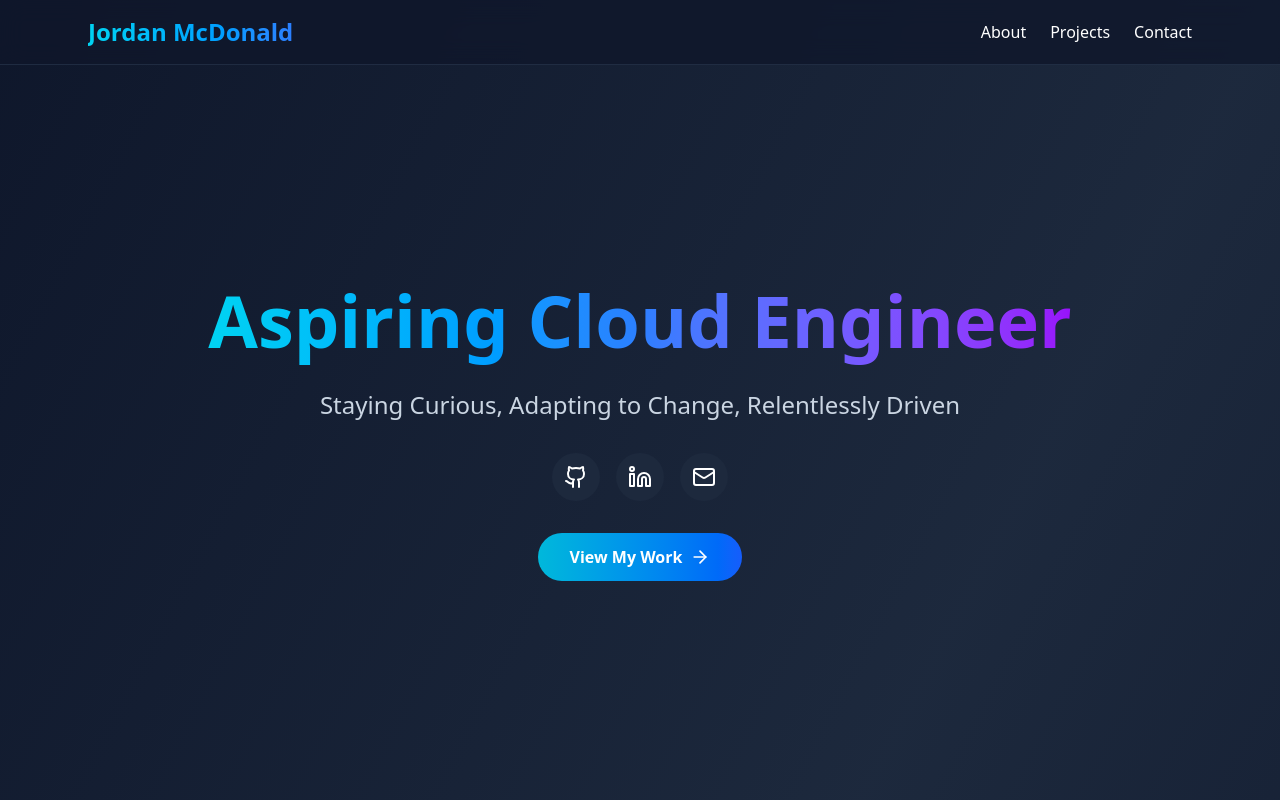
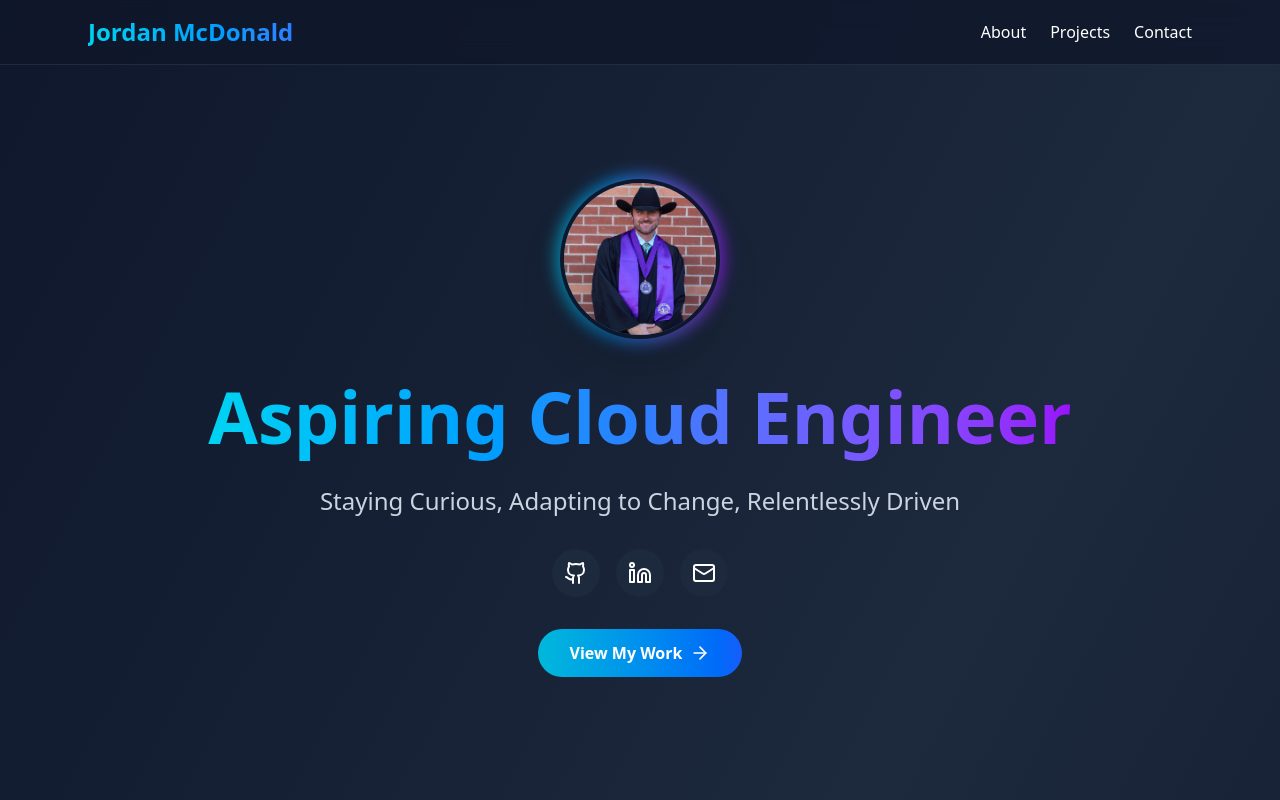
Before and after one commit to jmcdonald46/profilesapp, a React (Vite) app: page / in a window 1280 px wide. Shown: the top 800 px of the page. Built offline with nearby package versions, Linux system fonts and the light colour scheme.

Commit message:
addstack

```diff
--- a/src/app.jsx
+++ b/src/app.jsx
@@ -23,6 +23,9 @@ export default function App() {
     const googleDocUrl = 'https://drive.google.com/file/d/1L7QnVHeVyMD6w9E5lS_MuRoc3Fns5ru7/view?usp=sharing';
     const documentUrl = googleDocUrl.replace('/view?usp=sharing', '/preview');
 
+    // Profile image URL from S3 or CloudFront
+    const profileImageUrl = './public/IMG_5770.jpeg'; // Replace with your actual image URL
+
     useEffect(() => {
         const handleScroll = () => setScrollY(window.scrollY);
         window.addEventListener('scroll', handleScroll);
@@ -43,6 +46,7 @@ export default function App() {
             }
 
             const data = await response.json();
+            // Lambda now returns CloudFront URLs directly
             setImages(data.images || []);
 
             if (data.pagination) {
@@ -649,6 +653,18 @@ export default function App() {
                             transform: `translateY(${scrollY * 0.3}px)`
                         }}
                     >
+                        {/* Profile Image */}
+                        <div className="mb-8 flex justify-center">
+                            <div className="relative group">
+                                <div className="absolute -inset-1 bg-gradient-to-r from-cyan-500 via-blue-500 to-purple-600 rounded-full blur opacity-75 group-hover:opacity-100 transition duration-1000 group-hover:duration-200 animate-pulse"></div>
+                                <img
+                                    src={profileImageUrl}
+                                    alt="Jordan McDonald"
+                                    className="relative w-32 h-32 md:w-40 md:h-40 rounded-full object-cover border-4 border-slate-900 shadow-2xl"
+                                />
+                            </div>
+                        </div>
+
                         <h2 className="text-6xl md:text-7xl font-bold mb-4 bg-gradient-to-r from-cyan-400 via-blue-500 to-purple-600 bg-clip-text text-transparent leading-tight pb-2">
                             Aspiring Cloud Engineer
                         </h2>
```
Also changed, not shown: public/IMG_5770.jpeg (added).
